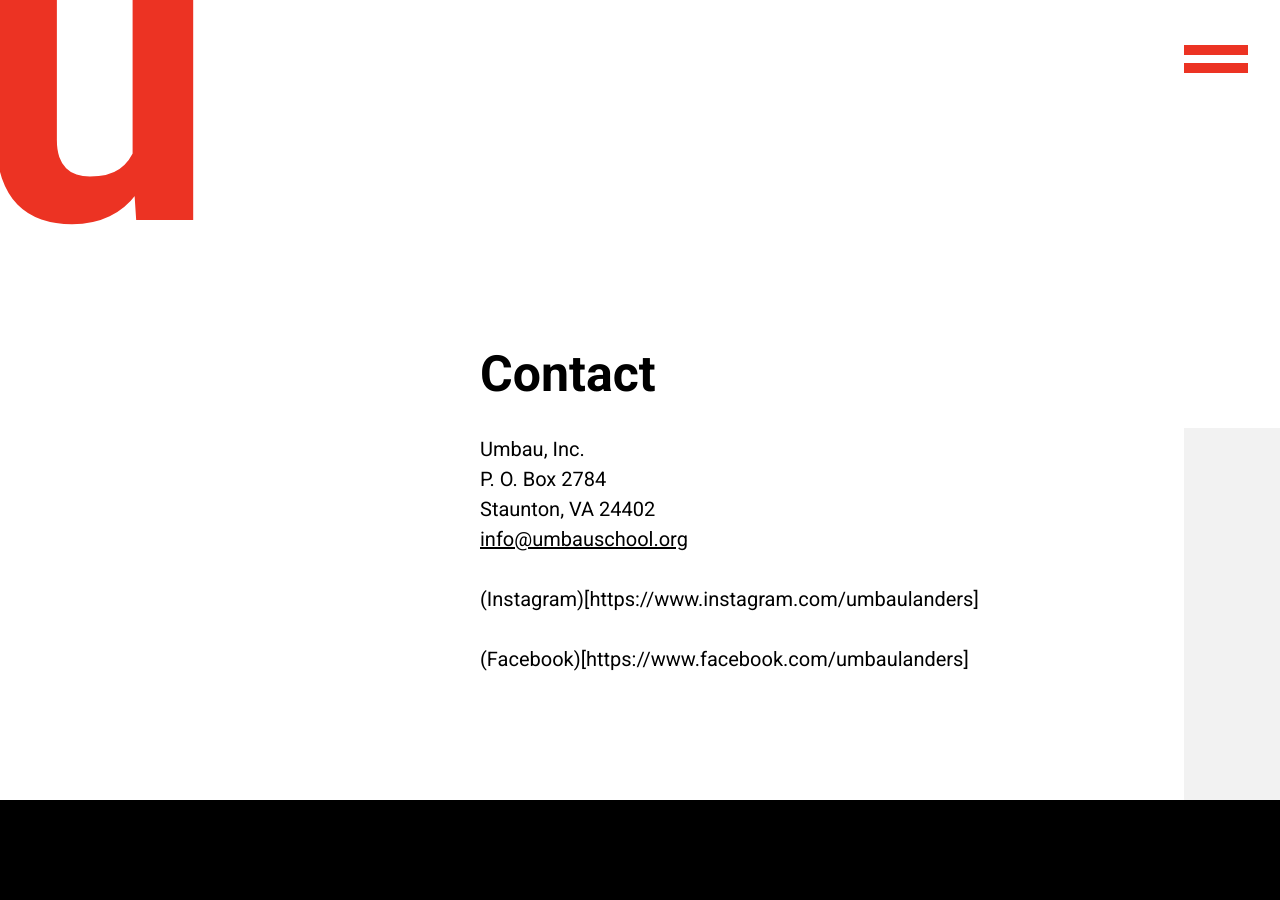
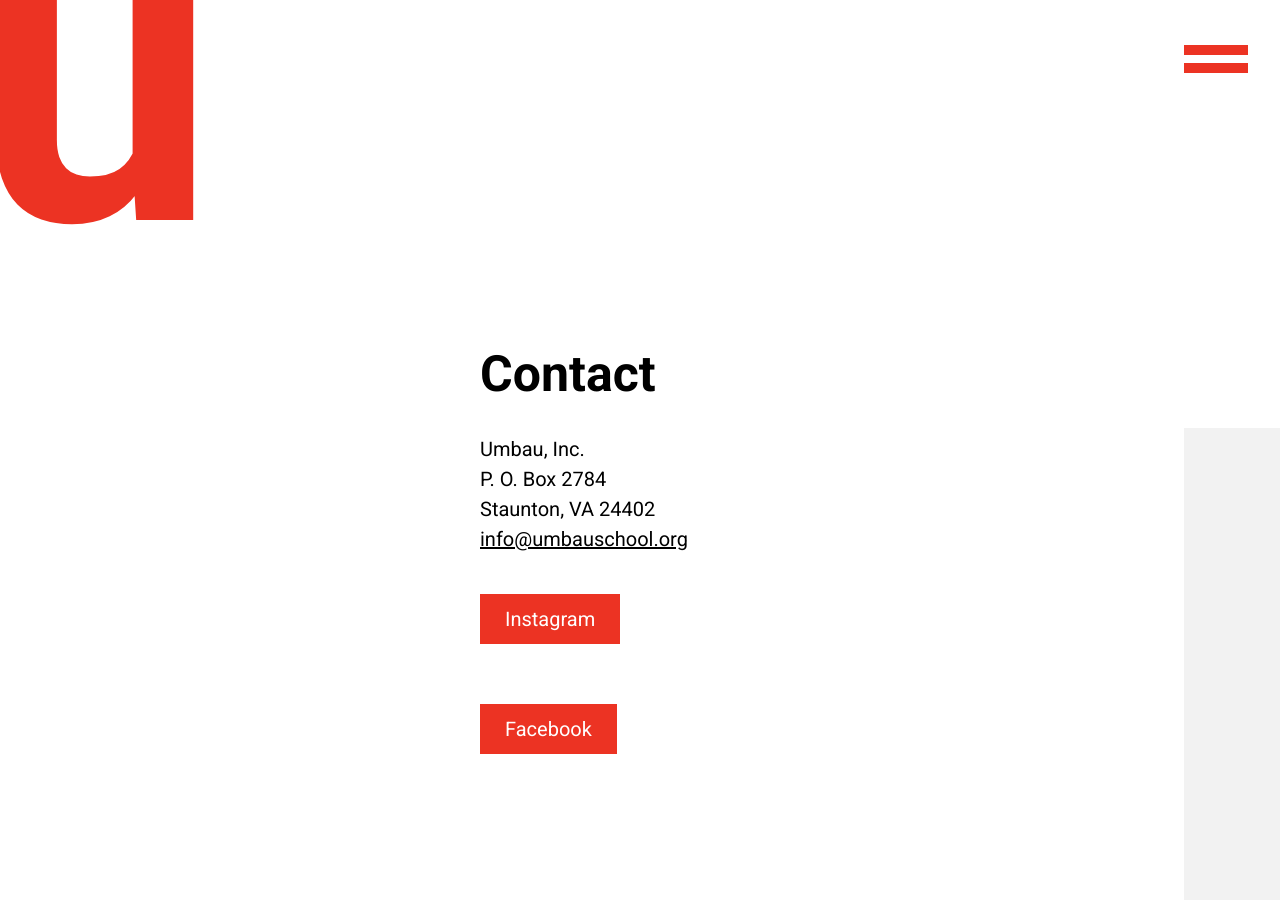
Before and after one commit to umbauschool/umbauschool.github.io, a Jekyll site: the page built from index.md, in a window 1280 px wide and 900 px high, scrolled down 11859 px. Built offline with Jekyll 4.4.1, drawn with Linux system fonts in a browser that asks for light colours; before the commit the page ends 12659 px from its top, so only the background shows below that.

Commit message:
Update index.md

```diff
--- a/index.md
+++ b/index.md
@@ -273,6 +273,6 @@
 Staunton, VA 24402
 <a href="mailto:info@umbauschool.org">info@umbauschool.org</a>
 
-(Instagram)[https://www.instagram.com/umbaulanders]
+<a class="btn" href="https://www.instagram.com/umbaulanders">Instagram</a>
 
-(Facebook)[https://www.facebook.com/umbaulanders]
+<a class="btn" href="https://www.facebook.com/umbaulanders">Facebook</a>
```
